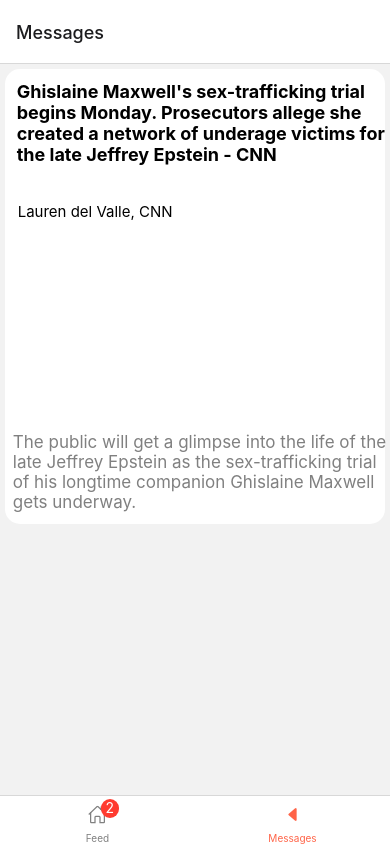
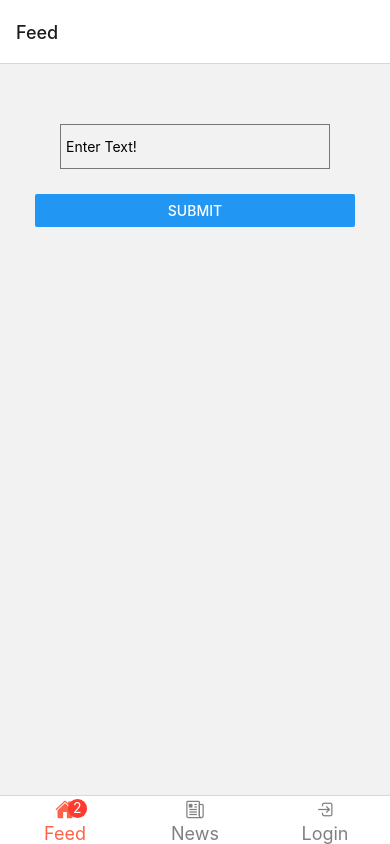
Before and after one commit to amiteshsinghk/navigtationreactnative, a React Native app: screen /Messages in a window 390 px wide. Built offline with nearby package versions, Linux system fonts and the light colour scheme; no server answers.

Commit message:
news api, sign in sign up screen, async storage npm install @react-native-async-storage/async-storage

```diff
--- a/App.js
+++ b/App.js
@@ -26,14 +26,13 @@ import {
   LearnMoreLinks,
   ReloadInstructions,
 } from 'react-native/Libraries/NewAppScreen';
-
-// import Home from './screens/home';
 import { NavigationContainer, DrawerActions } from '@react-navigation/native';
 import { createNativeStackNavigator } from '@react-navigation/native-stack';
 import Home from './screens/home';
 import Review from './screens/review';
 import About from './screens/about';
 import Messages from './screens/messages';
+import LogIn from './screens/login';
 import { createBottomTabNavigator } from '@react-navigation/bottom-tabs';
 import Feed from './screens/feed';
 import Ionicons from 'react-native-vector-icons/Ionicons';
@@ -43,6 +42,7 @@ import {
   DrawerItemList,
   DrawerItem,
 } from '@react-navigation/drawer';
+import SignUp from './screens/signup';
 
 // const Stack = createNativeStackNavigator();
 const Tab = createBottomTabNavigator();
@@ -84,6 +84,23 @@ function DrawerNavigator() {
     </Drawer.Navigator>
   );
 }
+
+function logInNavigator() {
+  return (
+    <Stack.Navigator>
+      <Stack.Screen name="LogIn" component={LogIn} options={{
+        headerShown: true
+      }} />
+
+      <Stack.Screen name="SignUp" component={SignUp} options={{
+        headerShown: true
+      }} />
+
+
+    </Stack.Navigator>
+  );
+}
+
 function TabNavigator() {
   return (
     <Tab.Navigator
@@ -92,11 +109,11 @@ function TabNavigator() {
           let iconName;
 
           if (route.name === 'Feed') {
-            iconName = focused
-              ? 'home'
-              : 'home-outline';
-          } else if (route.name === 'Messages') {
-            iconName = focused ? 'caret-back' : 'arrow-back-outline';
+            iconName = focused ? 'home' : 'home-outline';
+          } else if (route.name === 'News') {
+            iconName = focused ? 'newspaper' : 'newspaper-outline';
+          } else if (route.name === 'Login') {
+            iconName = focused ? 'log-in' : 'log-in-outline'
           }
 
           // You can return any component that you like here!
@@ -104,12 +121,18 @@ function TabNavigator() {
         },
         tabBarActiveTintColor: 'tomato',
         tabBarInactiveTintColor: 'gray',
+        tabBarLabelStyle: {
+          fontSize: 18
+        }
       })}
     >
       <Tab.Screen name="Feed" component={HomeStackScreen}
 
         options={{ tabBarBadge: 2, headerShown: true }} Ionicons />
-      <Tab.Screen name="Messages" component={Messages} />
+      <Tab.Screen name="News" component={Messages} />
+      <Tab.Screen name="Login" component={logInNavigator} options={{
+        headerShown: false
+      }} />
 
 
     </Tab.Navigator>
@@ -126,11 +149,11 @@ const App: () => Node = () => {
           headerShown: false,
           title: 'My Home',
           // headerRight: () => (
-            // <Button
-            //   onPress={() => }
-            //   title="Info"
-            //   color="#fff"
-            // />
+          // <Button
+          //   onPress={() => }
+          //   title="Info"
+          //   color="#fff"
+          // />
           // ),
         }}
         />
@@ -138,6 +161,10 @@ const App: () => Node = () => {
           headerShown: false,
           title: 'feed'
         }} />
+
+
+
+
 
       </Stack.Navigator>
       {/* <Stack.Navigator>
--- a/Components/NewsCard.js
+++ b/Components/NewsCard.js
@@ -3,14 +3,14 @@ import { View, StyleSheet,Text, Image, Dimensions } from "react-native";
 
 const {width, height} = Dimensions.get('window')
 
-const NewsCard =({}) =>{
+const NewsCard =({item}) =>{
     return(
         <View style = {styles.cardView}>
             {/* <Text>News Card</Text> */}
-            <Text style ={styles.title}>Ghislaine Maxwell's sex-trafficking trial begins Monday. Prosecutors allege she created a network of underage victims for the late Jeffrey Epstein - CNN</Text>
-                <Text style ={styles.author}>Lauren del Valle, CNN</Text>
-                <Image style ={styles.image}/>
-                <Text style ={styles.description}>The public will get a glimpse into the life of the late Jeffrey Epstein as the sex-trafficking trial of his longtime companion Ghislaine Maxwell gets underway.</Text>
+            <Text style ={styles.title}>{item.title}</Text>
+                <Text style ={styles.author}>{item.author}</Text>
+                <Image style ={styles.image} source={{uri: item.urlToImage}}/>
+                <Text style ={styles.description}>{item.description}</Text>
         </View>
     )
 }
@@ -31,7 +31,6 @@ const styles = StyleSheet.create({
 
     },
     image:{
-        width:width,
         height:height/6,
         marginLeft:width*0.05,
         marginRight: width*0.05,
@@ -41,7 +40,7 @@ const styles = StyleSheet.create({
         marginVertical : height *0.03,
         marginHorizontal : height *0.015,
         fontSize:15,
-        color:'lightGray'
+        color:'grey'
 
     },
     description:{
--- a/package.json
+++ b/package.json
@@ -10,6 +10,7 @@
     "lint": "eslint ."
   },
   "dependencies": {
+    "@react-native-async-storage/async-storage": "^1.15.13",
     "@react-native-community/masked-view": "^0.1.11",
     "@react-navigation/bottom-tabs": "^6.0.9",
     "@react-navigation/drawer": "^6.1.8",
--- /dev/null
+++ b/screens/login.js
@@ -0,0 +1,83 @@
+import React, { useState } from "react";
+import { StyleSheet, View, Text, TextInput, Button } from 'react-native';
+
+export default function LogIn({ navigation }) {
+    const [email, setEmail] = useState('');
+    const [pass, setpass] = useState('');
+
+    const getEditTextData = () => {
+        console.log("TagMcTex", email)
+        console.log("TagMcPass", pass)
+    }
+
+    const goToSignUp = () => {
+        navigation.navigate('SignUp')
+    }
+
+    const validateTextField =() =>{
+        var re = /^(([^<>()\[\]\\.,;:\s@"]+(\.[^<>()\[\]\\.,;:\s@"]+)*)|(".+"))@((\[[0-9]{1,3}\.[0-9]{1,3}\.[0-9]{1,3}\.[0-9]{1,3}])|(([a-zA-Z\-0-9]+\.)+[a-zA-Z]{2,}))$/;
+        if(!email.trim()  || !re.test(email)){
+            alert('Please enter valid email.');
+            return;
+        }
+        if(!pass.trim()){
+            alert('Please enter password.');
+            return;
+        }
+    }
+
+    return (
+        <View style={styles.container}>
+            <TextInput
+                style={styles.tIStyle}
+                placeholder="Enter Email!"
+                onChangeText={email => setEmail(email)}
+                defaultValue={email}
+            />
+            <TextInput
+                style={styles.tIStyle}
+                placeholder="Enter Pass!"
+                onChangeText={pass => setpass(pass)}
+                defaultValue={pass}
+            />
+            <Button title="Submit"
+                onPress={() => {
+                    // console.log('TagMc', text)
+                    // navigation.navigate('Review',{textDes : text})
+                    getEditTextData()
+                    validateTextField()
+                }}
+            />
+            <View style={styles.viewsignup}>
+                <Text style={styles.signup} onPress={() => {
+                    goToSignUp()
+                }} >Signup</Text>
+            </View>
+        </View>
+    );
+}
+const styles = StyleSheet.create({
+    container: {
+        flex: 1,
+        alignContent: "center",
+        justifyContent: "center",
+        padding: 35,
+    },
+    tIStyle: {
+        height: 45,
+        marginBottom: 15,
+        borderWidth: 1,
+        borderRadius: 5,
+        borderColor: '#777',
+        padding: 5,
+
+    },
+    signup: {
+        alignContent: "flex-end",
+        fontSize: 12,
+    },
+    viewsignup: {
+        marginTop: 10,
+        alignItems: "flex-end",
+    }
+});
--- a/screens/messages.js
+++ b/screens/messages.js
@@ -1,5 +1,5 @@
 import React, { useState, useEffect } from "react";
-import { StyleSheet, View, Text, Button } from 'react-native';
+import { StyleSheet, View, Text, Button,FlatList } from 'react-native';
 import NewsCard from "../Components/NewsCard";
 import newsAPI from '../api/News'
 
@@ -18,27 +18,48 @@ export default function Messages() {
     const [isLoading, setLoading] = useState(true);
     const [data, setData] = useState([]);
 
-    const getMovies = async () => {
-       try {
-        const response = await fetch('https://newsapi.org/v2/top-headlines?country=us&apiKey=605a93fe087f48d69fe65d48e7d25c59');
-        const json = await response.json();
-        setData(json.articles);
-        console.log('TagMc', response)
-      } catch (error) {
-        console.error(error);
-      } finally {
-        setLoading(false);
-      }
+    const [news, setNews] = useState([])
+
+    // const getMovies = async () => {
+    //    try {
+    //     const response = await fetch('https://newsapi.org/v2/top-headlines?country=us&apiKey=605a93fe087f48d69fe65d48e7d25c59');
+    //     const json = await response.json();
+    //     setData(json);
+    //     console.log('TagMc', data)
+    //   } catch (error) {
+    //     console.error(error);
+    //   } finally {
+    //     setLoading(false);
+    //   }
+    // }
+
+    function getNewsFromAPI(){
+        newsAPI.get('top-headlines?country=in&apiKey=605a93fe087f48d69fe65d48e7d25c59')
+            .then(function(response){
+                console.log(response.data.articles)
+                setNews(response.data)
+                console.log(news)
+            })
+            .catch(function(error){
+                console.log(console.error)
+            })
+
     }
 
     useEffect(() => {
-      getMovies();
+    //   getMovies();
+    getNewsFromAPI()
     }, []);
 
     return (
         <View>
+            <FlatList data = {news.articles}
+             keyExtractor ={(item, index) => 'key' + index}
+             renderItem ={({item}) =>{
+                        return <NewsCard item ={item}/>
+             }}
+            />
 
-            <NewsCard></NewsCard>
 
         </View>
     );
```
Also changed, not shown: 1 other file (tests, documents, lock files or other folders).
